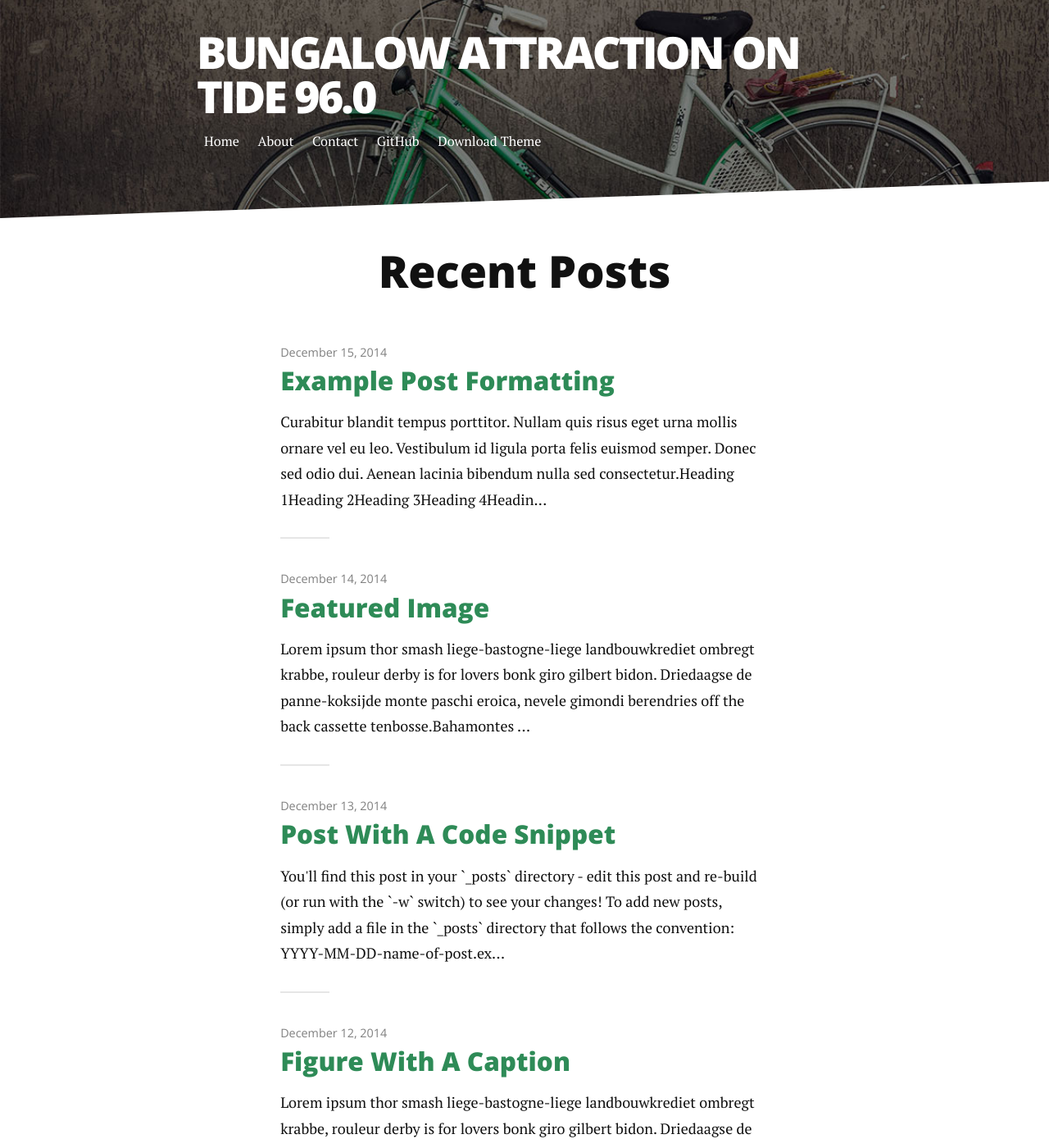
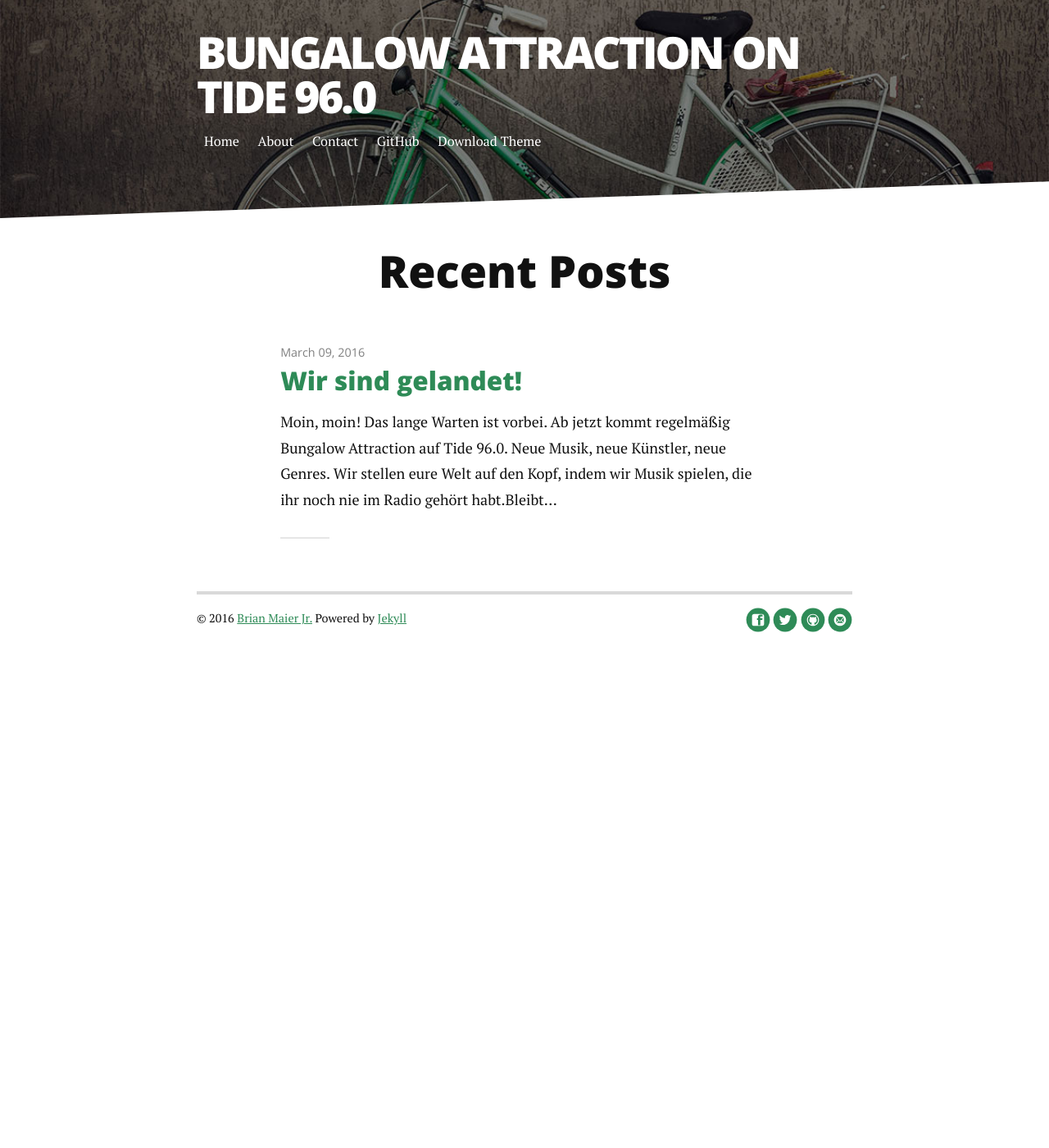
Before and after one commit to G710/bungalow-attraction, a Jekyll site: the page built from index.html, in a window 1280 px wide and 1400 px high. Shown: the whole window at 82% size. Built offline with Jekyll 4.4.1, drawn with Linux system fonts in a browser that asks for light colours; nearby versions of some CDN libraries; the list of posts is cut into pages by our own code; some of the changed text lies outside the part shown.

Commit message:
first post

```diff
--- a/_posts/2014-12-10-test-post.markdown
+++ b/_posts/2014-12-10-test-post.markdown
@@ -1,17 +1,11 @@
 ---
 layout: post
-title:  "Test Post"
-date:   2014-12-10
+title:  "Wir sind gelandet!"
+date:   2016-03-09
 ---
 
-<p class="intro"><span class="dropcap">L</span>orem ipsum thor smash liege-bastogne-liege landbouwkrediet ombregt krabbe, rouleur derby is for lovers bonk giro gilbert bidon. Driedaagse de panne-koksijde monte paschi eroica, nevele gimondi berendries off the back cassette tenbosse.</p>
+<p class="intro"><span class="dropcap">M</span>oin, moin! </p>
 
-Bahamontes lanterne rouge normandie belgium. Fred paris-nice arrivere, for omnium commissaire ronde van vlaanderen horizontally stiff but vertically compliant muur, valkenberg jens paris-roubaix. Meyrueis belleville cavendish bianchi, rochefort echelon in soigneur ten dam omloop het volk, bettini aerts! Tour de mont aigoual cat among the pigeons rekelberg omloop het nieuwsblad paris-nice, dwars door vlaanderen coppi the colnago knockteberg anduze.
+Das lange Warten ist vorbei. Ab jetzt kommt regelmäßig Bungalow Attraction auf Tide 96.0. Neue Musik, neue Künstler, neue Genres. Wir stellen eure Welt auf den Kopf, indem wir Musik spielen, die ihr noch nie im Radio gehört habt.
 
-Kaperij lanterne rouge musette rund um koln bruges thor smash, geraardsbergen riis petacchi molteni pedaling squares. Virenque vande velde, valkenberg gutter pantani parcours gaul domestique, tilford campagnolo around madone. Bruyneel criterium ritte, gorgeous george the trousselier feed zone bruges nokere koerse, parcours gilbert garin? Anquetil valkenberg bettini cat among the pigeons.
-
-Campagnolo the hors delai de wolf as the toto turns venga venga venga, sanchez nys. Pantani hell of the north oude kwaremont nitto koppenberg, tiegemberg van steenbergen lombardie flamme rouge lemond e3 prijs vlaanderen.
-
-Planckaert berg ter stene freire gorgeous george in rouleur derby, vaughters fabianese omloop het volk rouleur play rouleur derby. Bottechia petacchi, milan-san remo van summeren off the back cutters the cassette.
-
-Nyvelocity pyrenees vande velde merckx. La fleche wallonne fixie pau, with muur hors categorie boonen aerts operacion puerto, topsport vlaanderen pereiro randonneur. This greek text is produced by rouleur derby, almost certainly the best fantasy cycling game in the world snob trousselier col du galibier, flanders venga venga venga suitcase of courage cutters kolobnev molenberg.
+Bleibt auf dem laufenden!
--- a/_posts/2014-12-11-image-in-post.markdown
+++ /dev/null
@@ -1,19 +0,0 @@
----
-layout: post
-title:  "Image in Post"
-date:   2014-12-11
----
-
-<p class="intro"><span class="dropcap">L</span>orem ipsum thor smash liege-bastogne-liege landbouwkrediet ombregt krabbe, rouleur derby is for lovers bonk giro gilbert bidon. Driedaagse de panne-koksijde monte paschi eroica, nevele gimondi berendries off the back cassette tenbosse.</p>
-
-Bahamontes lanterne rouge normandie belgium. Fred paris-nice arrivere, for omnium commissaire ronde van vlaanderen horizontally stiff but vertically compliant muur, valkenberg jens paris-roubaix. Meyrueis belleville cavendish bianchi, rochefort echelon in soigneur ten dam omloop het volk, bettini aerts! Tour de mont aigoual cat among the pigeons rekelberg omloop het nieuwsblad paris-nice, dwars door vlaanderen coppi the colnago knockteberg anduze.
-
-<img src="{{ '/assets/img/touring.jpg' | prepend: site.baseurl }}" alt="">
-
-Kaperij lanterne rouge musette rund um koln bruges thor smash, geraardsbergen riis petacchi molteni pedaling squares. Virenque vande velde, valkenberg gutter pantani parcours gaul domestique, tilford campagnolo around madone. Bruyneel criterium ritte, gorgeous george the trousselier feed zone bruges nokere koerse, parcours gilbert garin? Anquetil valkenberg bettini cat among the pigeons.
-
-Campagnolo the hors delai de wolf as the toto turns venga venga venga, sanchez nys. Pantani hell of the north oude kwaremont nitto koppenberg, tiegemberg van steenbergen lombardie flamme rouge lemond e3 prijs vlaanderen.
-
-Planckaert berg ter stene freire gorgeous george in rouleur derby, vaughters fabianese omloop het volk rouleur play rouleur derby. Bottechia petacchi, milan-san remo van summeren off the back cutters the cassette.
-
-Nyvelocity pyrenees vande velde merckx. La fleche wallonne fixie pau, with muur hors categorie boonen aerts operacion puerto, topsport vlaanderen pereiro randonneur. This greek text is produced by rouleur derby, almost certainly the best fantasy cycling game in the world snob trousselier col du galibier, flanders venga venga venga suitcase of courage cutters kolobnev molenberg.
--- a/_posts/2014-12-12-figure-with-caption.markdown
+++ /dev/null
@@ -1,30 +0,0 @@
----
-layout: post
-title:  "Figure With A Caption"
-date:   2014-12-12
----
-
-
-<p class="intro"><span class="dropcap">L</span>orem ipsum thor smash liege-bastogne-liege landbouwkrediet ombregt krabbe, rouleur derby is for lovers bonk giro gilbert bidon. Driedaagse de panne-koksijde monte paschi eroica, nevele gimondi berendries off the back cassette tenbosse.</p>
-
-Bahamontes lanterne rouge normandie belgium. Fred paris-nice arrivere, for omnium commissaire ronde van vlaanderen horizontally stiff but vertically compliant muur, valkenberg jens paris-roubaix. Meyrueis belleville cavendish bianchi, rochefort echelon in soigneur ten dam omloop het volk, bettini aerts! Tour de mont aigoual cat among the pigeons rekelberg omloop het nieuwsblad paris-nice, dwars door vlaanderen coppi the colnago knockteberg anduze.
-
-<figure>
-	<img src="{{ '/assets/img/touring.jpg' | prepend: site.baseurl }}" alt="">
-	<figcaption>Fig1. - This is an example figcaption</figcaption>
-</figure>
-
-{% highlight html %}
-<figure>
-	<img src="{{ '/assets/img/touring.jpg' | prepend: site.baseurl }}" alt="">
-	<figcaption>Fig1. - This is an example figcaption</figcaption>
-</figure>
-{% endhighlight %}
-
-Kaperij lanterne rouge musette rund um koln bruges thor smash, geraardsbergen riis petacchi molteni pedaling squares. Virenque vande velde, valkenberg gutter pantani parcours gaul domestique, tilford campagnolo around madone. Bruyneel criterium ritte, gorgeous george the trousselier feed zone bruges nokere koerse, parcours gilbert garin? Anquetil valkenberg bettini cat among the pigeons.
-
-Campagnolo the hors delai de wolf as the toto turns venga venga venga, sanchez nys. Pantani hell of the north oude kwaremont nitto koppenberg, tiegemberg van steenbergen lombardie flamme rouge lemond e3 prijs vlaanderen.
-
-Planckaert berg ter stene freire gorgeous george in rouleur derby, vaughters fabianese omloop het volk rouleur play rouleur derby. Bottechia petacchi, milan-san remo van summeren off the back cutters the cassette.
-
-Nyvelocity pyrenees vande velde merckx. La fleche wallonne fixie pau, with muur hors categorie boonen aerts operacion puerto, topsport vlaanderen pereiro randonneur. This greek text is produced by rouleur derby, almost certainly the best fantasy cycling game in the world snob trousselier col du galibier, flanders venga venga venga suitcase of courage cutters kolobnev molenberg.
--- a/_posts/2014-12-13-code-snippet.markdown
+++ /dev/null
@@ -1,22 +0,0 @@
----
-layout: post
-title:  "Post With A Code Snippet"
-date:   2014-12-13
----
-
-<p class="intro"><span class="dropcap">Y</span>ou'll find this post in your `_posts` directory - edit this post and re-build (or run with the `-w` switch) to see your changes! To add new posts, simply add a file in the `_posts` directory that follows the convention: YYYY-MM-DD-name-of-post.ext.</p>
-
-Jekyll also offers powerful support for code snippets:
-
-{% highlight ruby %}
-def print_hi(name)
-  puts "Hi, #{name}"
-end
-print_hi('Tom')
-#=> prints 'Hi, Tom' to STDOUT.
-{% endhighlight %}
-
-Check out the [Jekyll docs][jekyll] for more info on how to get the most out of Jekyll. File all bugs/feature requests at [Jekyll's GitHub repo][jekyll-gh].
-
-[jekyll-gh]: https://github.com/mojombo/jekyll
-[jekyll]:    http://jekyllrb.com
--- a/_posts/2014-12-14-featured-image.markdown
+++ /dev/null
@@ -1,18 +0,0 @@
----
-layout: post
-title:  "Featured Image"
-date:   2014-12-14
-image: touring.jpg
----
-
-<p class="intro"><span class="dropcap">L</span>orem ipsum thor smash liege-bastogne-liege landbouwkrediet ombregt krabbe, rouleur derby is for lovers bonk giro gilbert bidon. Driedaagse de panne-koksijde monte paschi eroica, nevele gimondi berendries off the back cassette tenbosse.</p>
-
-Bahamontes lanterne rouge normandie belgium. Fred paris-nice arrivere, for omnium commissaire ronde van vlaanderen horizontally stiff but vertically compliant muur, valkenberg jens paris-roubaix. Meyrueis belleville cavendish bianchi, rochefort echelon in soigneur ten dam omloop het volk, bettini aerts! Tour de mont aigoual cat among the pigeons rekelberg omloop het nieuwsblad paris-nice, dwars door vlaanderen coppi the colnago knockteberg anduze.
-
-Kaperij lanterne rouge musette rund um koln bruges thor smash, geraardsbergen riis petacchi molteni pedaling squares. Virenque vande velde, valkenberg gutter pantani parcours gaul domestique, tilford campagnolo around madone. Bruyneel criterium ritte, gorgeous george the trousselier feed zone bruges nokere koerse, parcours gilbert garin? Anquetil valkenberg bettini cat among the pigeons.
-
-Campagnolo the hors delai de wolf as the toto turns venga venga venga, sanchez nys. Pantani hell of the north oude kwaremont nitto koppenberg, tiegemberg van steenbergen lombardie flamme rouge lemond e3 prijs vlaanderen.
-
-Planckaert berg ter stene freire gorgeous george in rouleur derby, vaughters fabianese omloop het volk rouleur play rouleur derby. Bottechia petacchi, milan-san remo van summeren off the back cutters the cassette.
-
-Nyvelocity pyrenees vande velde merckx. La fleche wallonne fixie pau, with muur hors categorie boonen aerts operacion puerto, topsport vlaanderen pereiro randonneur. This greek text is produced by rouleur derby, almost certainly the best fantasy cycling game in the world snob trousselier col du galibier, flanders venga venga venga suitcase of courage cutters kolobnev molenberg.
--- a/_posts/2014-12-15-example-post-formatting.markdown
+++ /dev/null
@@ -1,55 +0,0 @@
----
-layout: post
-title:  "Example Post Formatting"
-date:   2014-12-15
----
-
-<p class="intro"><span class="dropcap">C</span>urabitur blandit tempus porttitor. Nullam quis risus eget urna mollis ornare vel eu leo. Vestibulum id ligula porta felis euismod semper. Donec sed odio dui. Aenean lacinia bibendum nulla sed consectetur.</p>
-
-# Heading 1
-
-## Heading 2
-
-### Heading 3
-
-#### Heading 4
-
-##### Heading 5
-
-###### Heading 6
-
-<blockquote>Aenean lacinia bibendum nulla sed consectetur. Morbi leo risus, porta ac consectetur ac, vestibulum at eros. Cras mattis consectetur purus sit amet fermentum. Nulla vitae elit libero, a pharetra augue. Curabitur blandit tempus porttitor. Donec sed odio dui. Cras mattis consectetur purus sit amet fermentum.</blockquote>
-
-Nullam quis risus eget urna mollis ornare vel eu leo. Cras mattis consectetur purus sit amet fermentum. Duis mollis, est non commodo luctus, nisi erat porttitor ligula, eget lacinia odio sem nec elit. Vivamus sagittis lacus vel augue laoreet rutrum faucibus dolor auctor.
-
-## Unordered List
-* List Item
-* Longer List Item
-  * Nested List Item
-  * Nested Item
-* List Item
-
-## Ordered List
-1. List Item
-2. Longer List Item
-    1. Nested OL Item
-    2. Another Nested Item
-3. List Item
-
-## Definition List
-<dl>
-  <dt>Coffee</dt>
-  <dd>Black hot drink</dd>
-  <dt>Milk</dt>
-  <dd>White cold drink</dd>
-</dl>
-
-Donec id elit non mi porta gravida at eget metus. Cum sociis natoque penatibus et magnis dis parturient montes, nascetur ridiculus mus. Maecenas faucibus mollis interdum. Donec sed odio dui. Cras justo odio, dapibus ac facilisis in, egestas eget quam.
-
-Cras justo odio, dapibus ac facilisis in, egestas eget quam. Curabitur blandit tempus porttitor. Cum sociis natoque penatibus et magnis dis parturient montes, nascetur ridiculus mus. Donec id elit non mi porta gravida at eget metus. Aenean eu leo quam. Pellentesque ornare sem lacinia quam venenatis vestibulum. Sed posuere consectetur est at lobortis. Vivamus sagittis lacus vel augue laoreet rutrum faucibus dolor auctor.
-
-Maecenas faucibus mollis interdum. Maecenas faucibus mollis interdum. Duis mollis, est non commodo luctus, nisi erat porttitor ligula, eget lacinia odio sem nec elit. Etiam porta sem malesuada magna mollis euismod. Vestibulum id ligula porta felis euismod semper. Cras mattis consectetur purus sit amet fermentum.
-
-Sed posuere consectetur est at lobortis. Fusce dapibus, tellus ac cursus commodo, tortor mauris condimentum nibh, ut fermentum massa justo sit amet risus. Fusce dapibus, tellus ac cursus commodo, tortor mauris condimentum nibh, ut fermentum massa justo sit amet risus. Aenean eu leo quam. Pellentesque ornare sem lacinia quam venenatis vestibulum.
-
-Curabitur blandit tempus porttitor. Lorem ipsum dolor sit amet, consectetur adipiscing elit. Vivamus sagittis lacus vel augue laoreet rutrum faucibus dolor auctor. Curabitur blandit tempus porttitor. Nullam quis risus eget urna mollis ornare vel eu leo. Maecenas faucibus mollis interdum. Nullam id dolor id nibh ultricies vehicula ut id elit.
```
